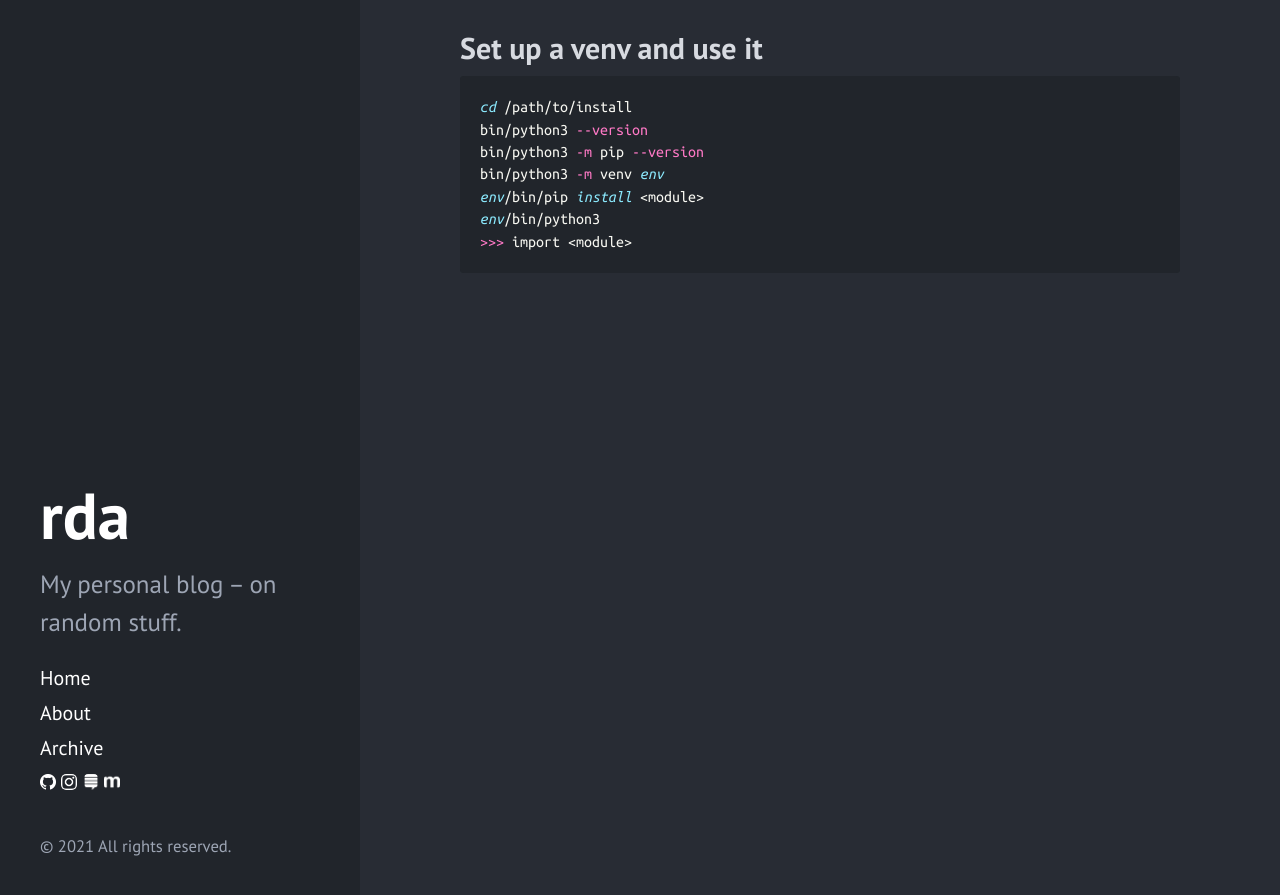
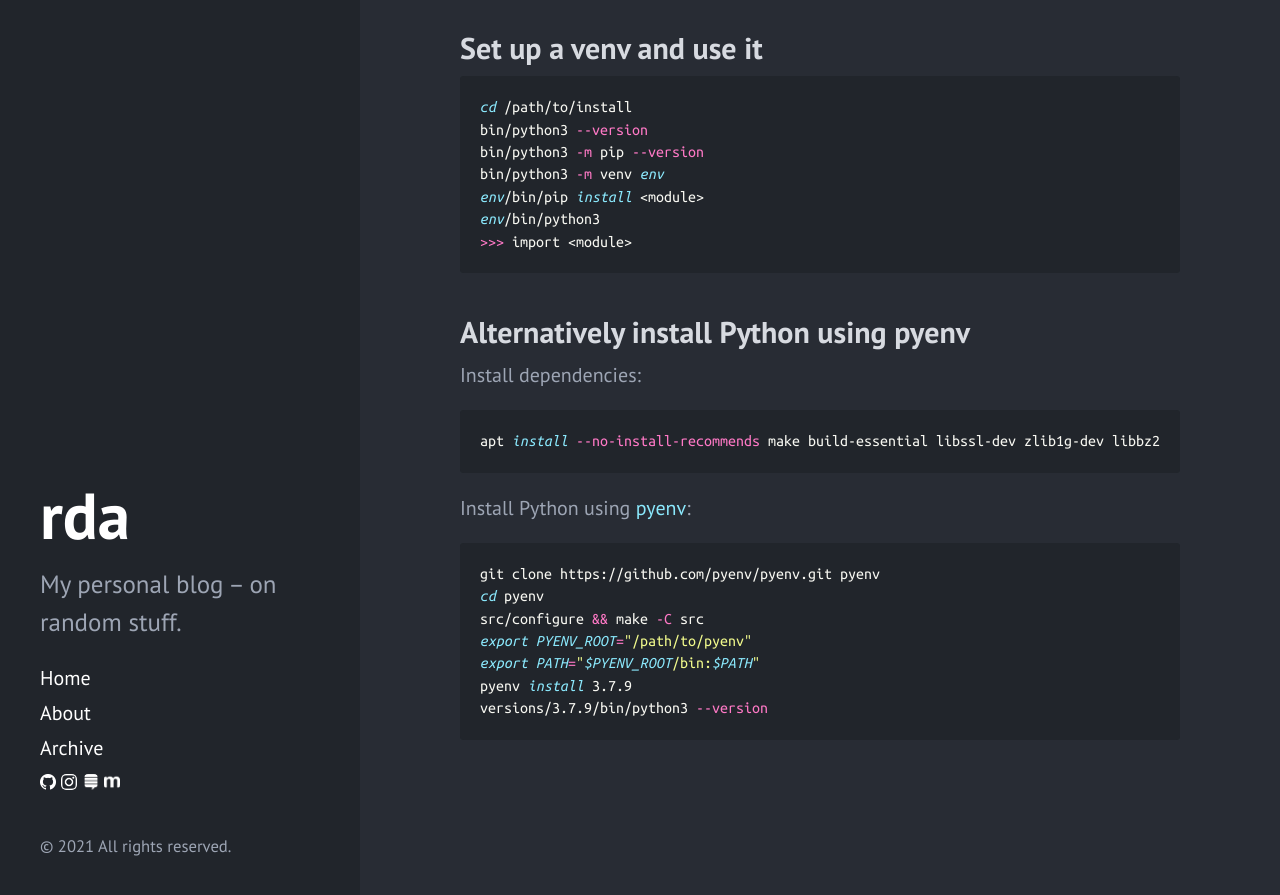
Before and after one commit to rda0/rda.ch, a Jekyll site: the page built from _posts/2021-02-03-install-python-from-source.md, in a window 1280 px wide and 900 px high, scrolled down 833 px. Shown: the top 895 px of the window. Built offline with Jekyll 4.4.1, drawn with Linux system fonts in a browser that asks for light colours.

Commit message:
Add pyenv

````diff
--- a/_posts/2021-02-03-install-python-from-source.md
+++ b/_posts/2021-02-03-install-python-from-source.md
@@ -43,3 +43,23 @@ env/bin/pip install <module>
 env/bin/python3
 >>> import <module>
 ```
+
+## Alternatively install Python using pyenv
+
+Install dependencies:
+
+```bash
+apt install --no-install-recommends make build-essential libssl-dev zlib1g-dev libbz2-dev libreadline-dev libsqlite3-dev wget curl llvm libncurses5-dev xz-utils tk-dev libxml2-dev libxmlsec1-dev libffi-dev liblzma-dev
+```
+
+Install Python using [pyenv](https://github.com/pyenv/pyenv):
+
+```bash
+git clone https://github.com/pyenv/pyenv.git pyenv
+cd pyenv
+src/configure && make -C src
+export PYENV_ROOT="/path/to/pyenv"
+export PATH="$PYENV_ROOT/bin:$PATH"
+pyenv install 3.7.9
+versions/3.7.9/bin/python3 --version
+```
````
